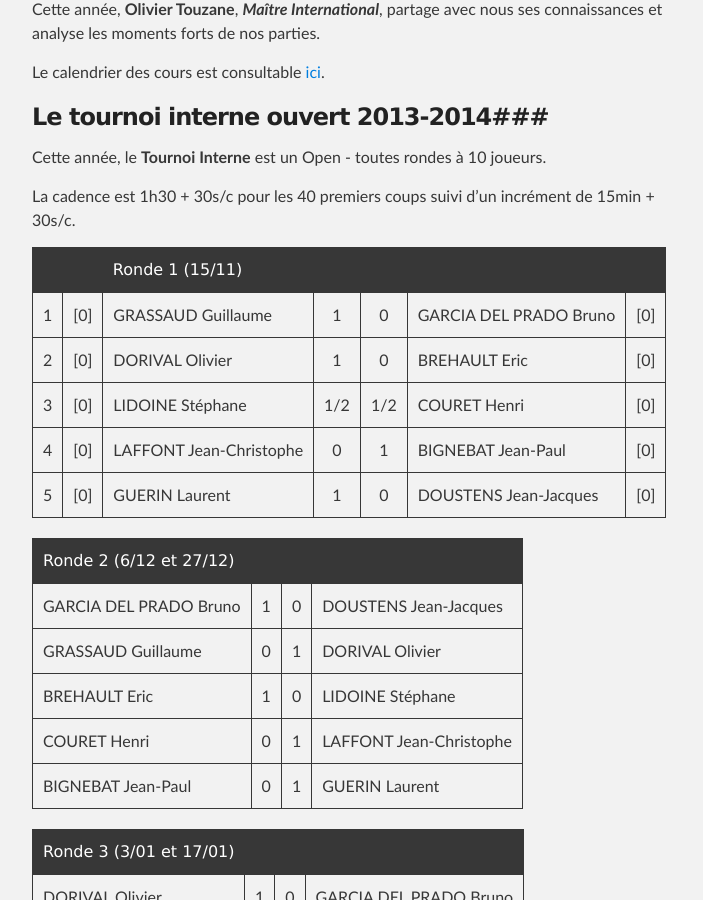
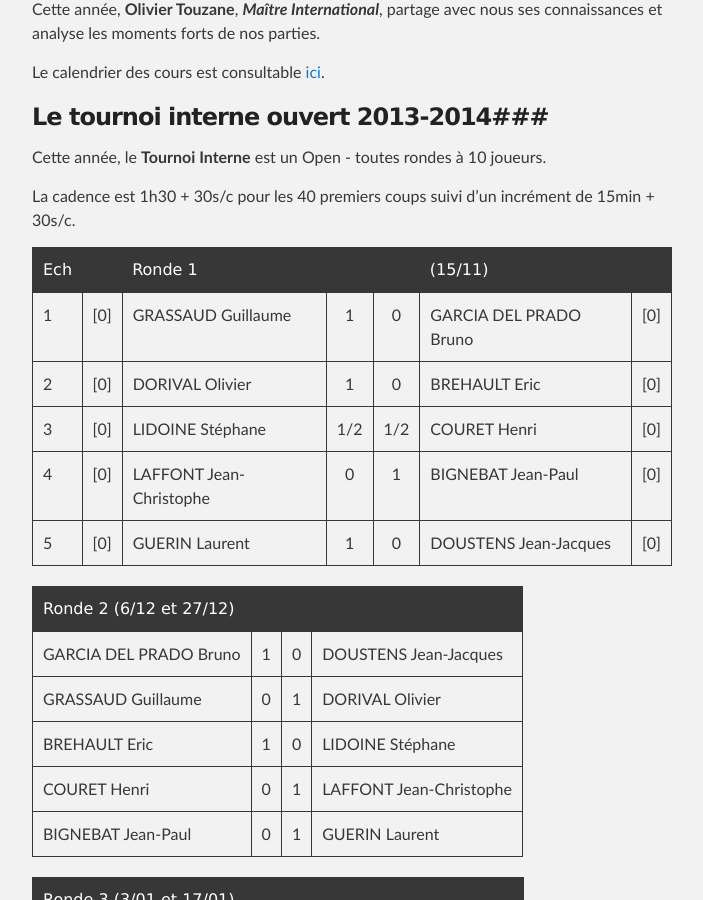
Before and after one commit to echiquier-villeneuve-tolosane/echiquier-villeneuve-tolosane.github.io, a Jekyll site: the page built from club.md, in a window 1280 px wide and 900 px high, scrolled down 481 px. Shown: the whole window, without its empty margins (288-991 px from the left). Built offline with Jekyll 4.4.1, drawn with Linux system fonts in a browser that asks for light colours; nearby versions of some CDN libraries.

Commit message:
Updated club.md

```diff
--- a/club.md
+++ b/club.md
@@ -25,7 +25,7 @@ Cette année, le **Tournoi Interne** est un Open - toutes rondes à 10 joueurs.
 
 La cadence est 1h30 + 30s/c pour les 40 premiers coups suivi d'un incrément de 15min + 30s/c.
 
-| |     | Ronde 1 (15/11)            |     |      |                           |     |
+|Ech |     | Ronde 1                 |     |      |  (15/11)                  |     |
 |-|-----|----------------------------|:---:| :---:| --------------------------|-----|
 |1| [0] | GRASSAUD Guillaume         | 1   | 0    | GARCIA DEL PRADO Bruno    | [0] |
 |2| [0] | DORIVAL Olivier            | 1   | 0    | BREHAULT Eric             | [0] |
```
